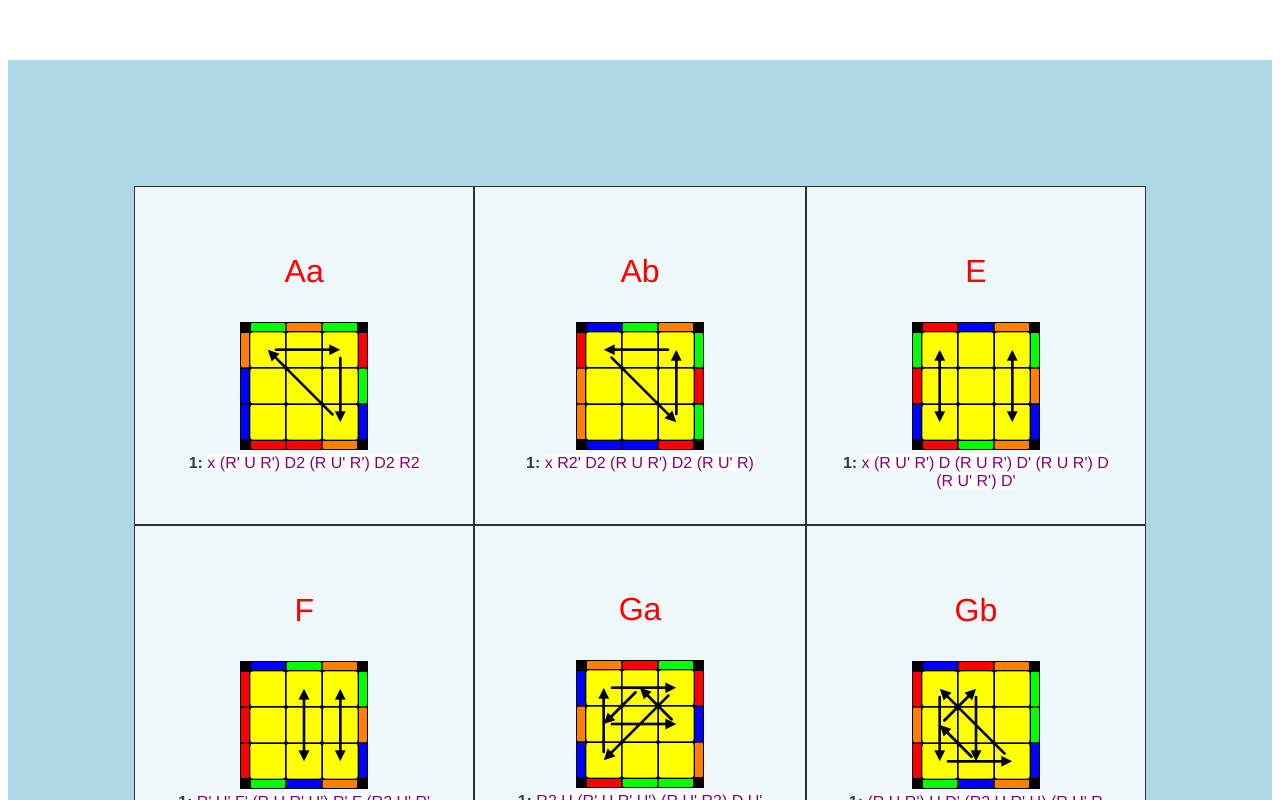
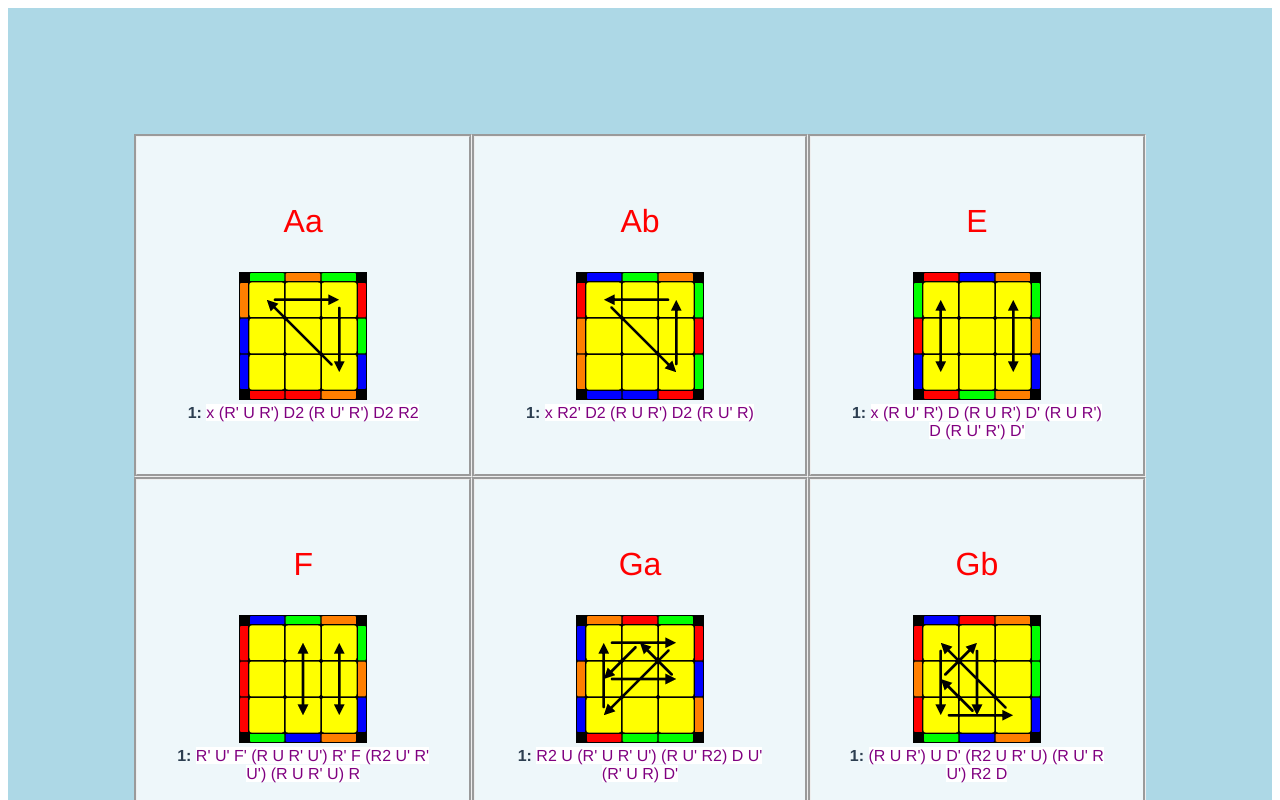
Before and after one commit to mordini/algref, a Vue app: page / in a window 1280 px wide. Shown: the top 800 px of the page. Built offline with nearby package versions, Linux system fonts and the light colour scheme.

Commit message:
resyncing things

```diff
--- a/package.json
+++ b/package.json
@@ -9,6 +9,7 @@
   },
   "dependencies": {
     "core-js": "^3.6.5",
+    "v-blur": "^1.0.4",
     "vue": "^3.0.0"
   },
   "devDependencies": {
--- a/src/App.vue
+++ b/src/App.vue
@@ -10,7 +10,6 @@
       :type="item.type"
       :caseName="item.name"
       :key="item.name"
-      @click="selectCase"
     >
     </Algorithm>
   </div>
@@ -33,16 +32,7 @@ export default {
       displayCase: ''
     };
   },
-  methods: {
-    selectCase() {
-      console.clear();
-      console.log(event.currentTarget);
-      // this.displayCase = event.currentTarget;
-      // this.showCase = !this.showCase;
-      this.displayCase = event.currentTarget;
-      document.getElementById('algFooter').appendChild(event.currentTarget);
-    }
-  }
+  methods: {}
 };
 </script>
 
@@ -53,20 +43,20 @@ export default {
   -moz-osx-font-smoothing: grayscale;
   text-align: center;
   color: #2c3e50;
-  margin-top: 60px;
+  /* margin-top: 60px; */
 }
 
 .grid-container {
   display: grid;
   grid-template-columns: auto auto auto;
-  /*grid-template-columns: auto minmax(0, 1fr);*/
+  /* grid-template-columns: auto minmax(0, 1fr); */
   background-color: lightblue;
   padding: 10% 10% 10% 10%;
-  margin: 0% 0% 10% 0%;
+  /* margin: 0% 0% 10% 0%; */
 }
 .grid-item {
   background-color: rgba(255, 255, 255, 0.8);
-  border: 1px solid rgba(0, 0, 0, 0.8);
+  /* border: 1px solid rgba(0, 0, 0, 0.8); */
   padding: 10% 10% 10% 10%;
   margin: 0 0 0 0;
   text-align: center;
--- a/src/components/Algorithm.vue
+++ b/src/components/Algorithm.vue
@@ -1,5 +1,13 @@
 <template>
-  <section class="case">
+  <section
+    class="case"
+    :class="{
+      blurred: isBlurred,
+      selected: isSelected,
+      notSelected: Selected
+    }"
+    @click="selectCase"
+  >
     <p class="caseName">
       {{ caseName }}
     </p>
@@ -17,9 +25,38 @@ export default {
   name: 'Algorithm',
   props: { caseName: String, image: String, algorithm: Array, type: String },
   data() {
-    return {};
+    return {
+      isBlurred: false,
+      isSelected: false,
+      firstLoad: true
+    };
   },
-  methods: {},
+  methods: {
+    selectCase() {
+      /*
+        if(isSelected is true
+            and
+          isSelected is not the one clicked on) {
+              don't do anything
+        } else {
+          this.isSelected = !this.isSelected;
+        }
+      */
+      // if(!this.isSelected && this.id)
+
+      this.isSelected = !this.isSelected;
+      console.log(`this.isSelected is: ${this.isSelected}`);
+      console.dir(event.target);
+      // console.log(`${event.target}`);
+      //this.blurCases();
+    },
+    // PAUL NEED TO MAKE THIS BLUR WHOLE PAGE BUT NOT SELECTED
+    blurCases() {
+      console.log(`blur cases`);
+      this.isBlurred = !this.isBlurred;
+      console.log(`this.isBlurred is: ${this.isBlurred}`);
+    }
+  },
   computed: {},
   watch: {}
 };
@@ -44,4 +81,24 @@ export default {
   font-family: 'Calibri';
   font-size: x-small;
 }
+.blurred:not(selected) {
+  filter: blur(6px);
+  transition: all 0.2s linear 0s;
+  /* zoom: 0.4; */
+}
+.selected_OLD {
+  transition: all 0.2s linear 0s;
+  transform-origin: center;
+  transform: scale(3);
+}
+#section {
+  transition: all 0.2s linear 0s;
+  transform-origin: center;
+  transform: scale(3);
+}
+#section:selected {
+  transition: all 0.2s linear 0s;
+  transform-origin: center;
+  transform: scale(3);
+}
 </style>
```
Also changed, not shown: 1 other file (tests, documents, lock files or other folders).
